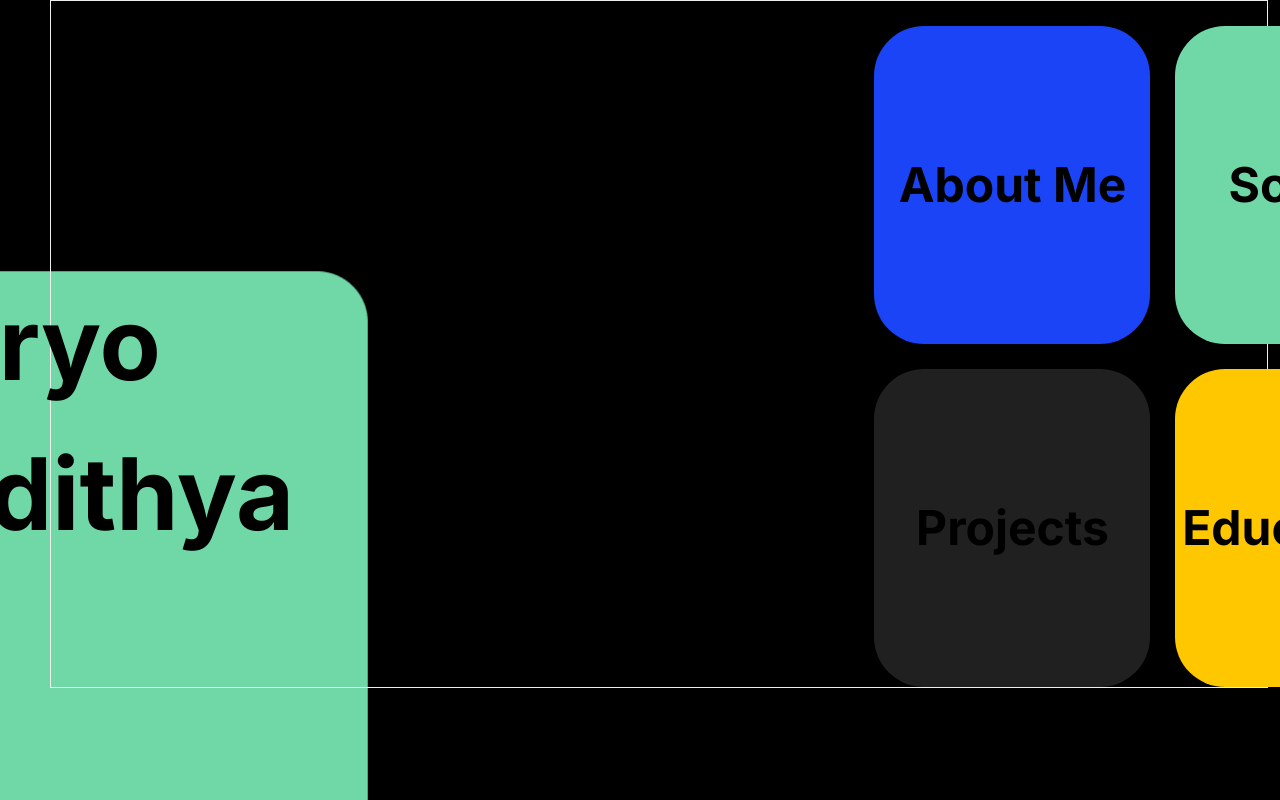
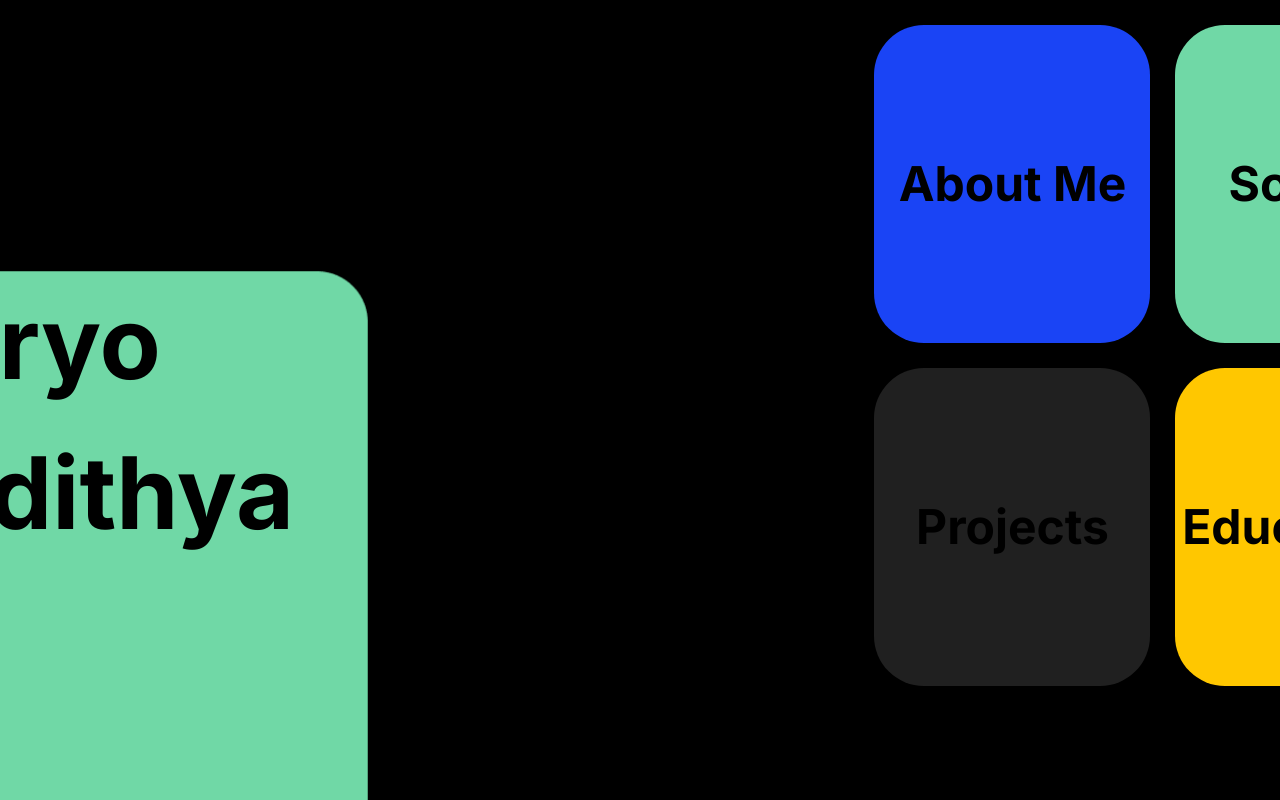
Before and after one commit to Dwikavindra/portofolio, a Next.js app: page / in a window 1280 px wide. Shown: the top 800 px of the page. Built offline with nearby package versions, Linux system fonts and the light colour scheme.

Commit message:
Removed border

```diff
--- a/components/NavDesktop.tsx
+++ b/components/NavDesktop.tsx
@@ -1,6 +1,6 @@
 export default function NavDesktop() {
   return (
-    <div className="hidden lg:flex lg:flex-row items-center justify-center content-center border">
+    <div className="hidden lg:flex lg:flex-row items-center justify-center content-center">
       <div className="flex flex-col">
         <h1 className="text-[100px] font-bold">Dwikavindra</h1>
         <h1 className="text-[100px] font-bold">Haryo</h1>
```
